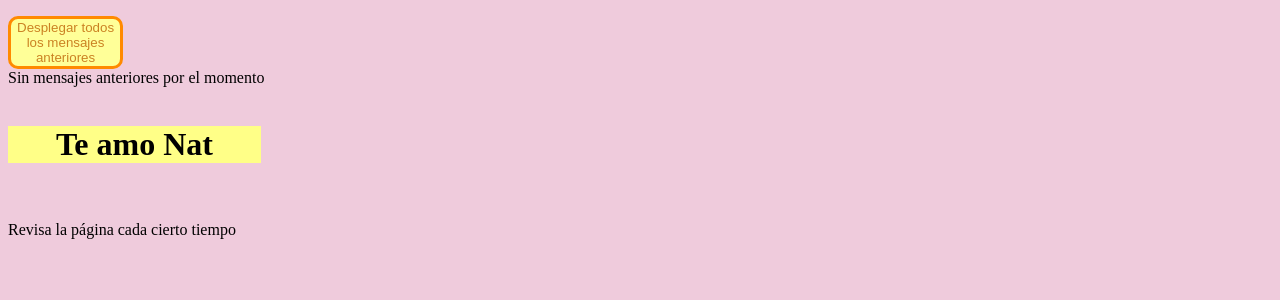
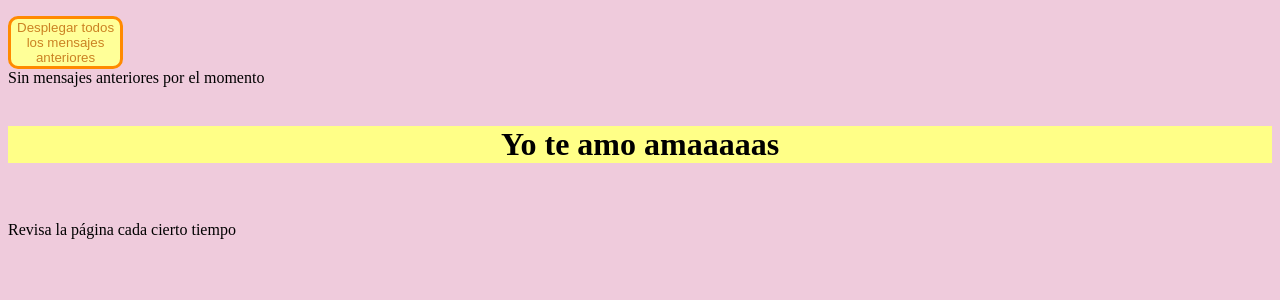
Before and after one commit to JesusMME/JesusMME.github.io, a PHP site: page / in a window 1280 px wide. Shown: the part 70-370 px from the top of the page. Run offline with PHP 8.4, Linux system fonts and the light colour scheme.

Commit message:
Add files via upload

```diff
--- a/index.html
+++ b/index.html
@@ -21,7 +21,7 @@
     <br/> Sin mensajes anteriores por el momento
     <br/>
     <br/>
-    <h1><div class="frase">Te amo Nat</div></h1>
+    <h1><div class="frase">Yo te amo amaaaaas</div></h1>
     <br/>
     <br/>
     Revisa la página cada cierto tiempo
--- a/statics/css/index.css
+++ b/statics/css/index.css
@@ -12,7 +12,5 @@ body{
 }
 .frase{
     background-color: #FFFF87;
-    width: 20%;
-    height: 50%;
     text-align: center;
 }
```
